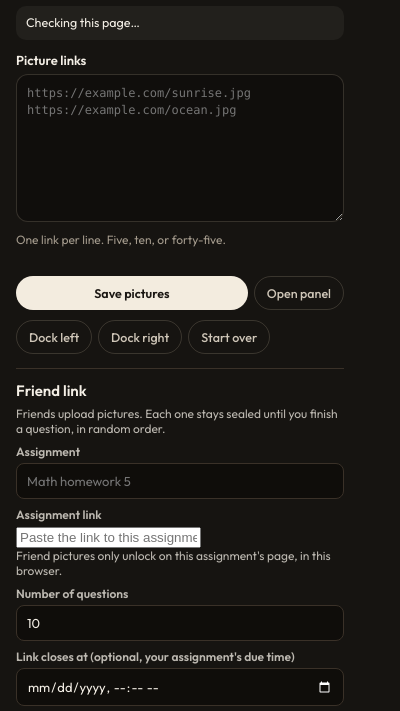
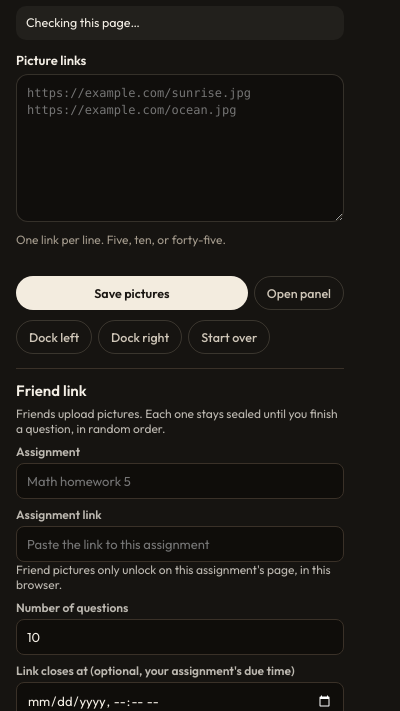
Before and after one commit to RoboX2020/get-it-done, a browser extension: page extension/popup/popup.html in a window 400 px wide. Shown: the part 61-772 px from the top of the page. Drawn offline with Linux system fonts and the light colour scheme.

Commit message:
Update input types in popup.css for styling

```diff
--- a/extension/popup/popup.css
+++ b/extension/popup/popup.css
@@ -173,7 +173,7 @@ textarea:focus-visible {
 
 .friend { margin-top: 14px; padding-top: 12px; border-top: 1px solid #3a3128; }
 .friend h2 { font-size: 15px; margin: 0 0 6px; }
-.friend input[type="text"], .friend input[type="number"] {
+.friend input[type="text"], .friend input[type="url"], .friend input[type="number"] {
   width: 100%; padding: 9px 10px; border-radius: 8px; border: 1px solid #3a3128;
   background: #0f0d0a; color: #f4efe6; font: inherit; font-size: 13px;
 }
```
